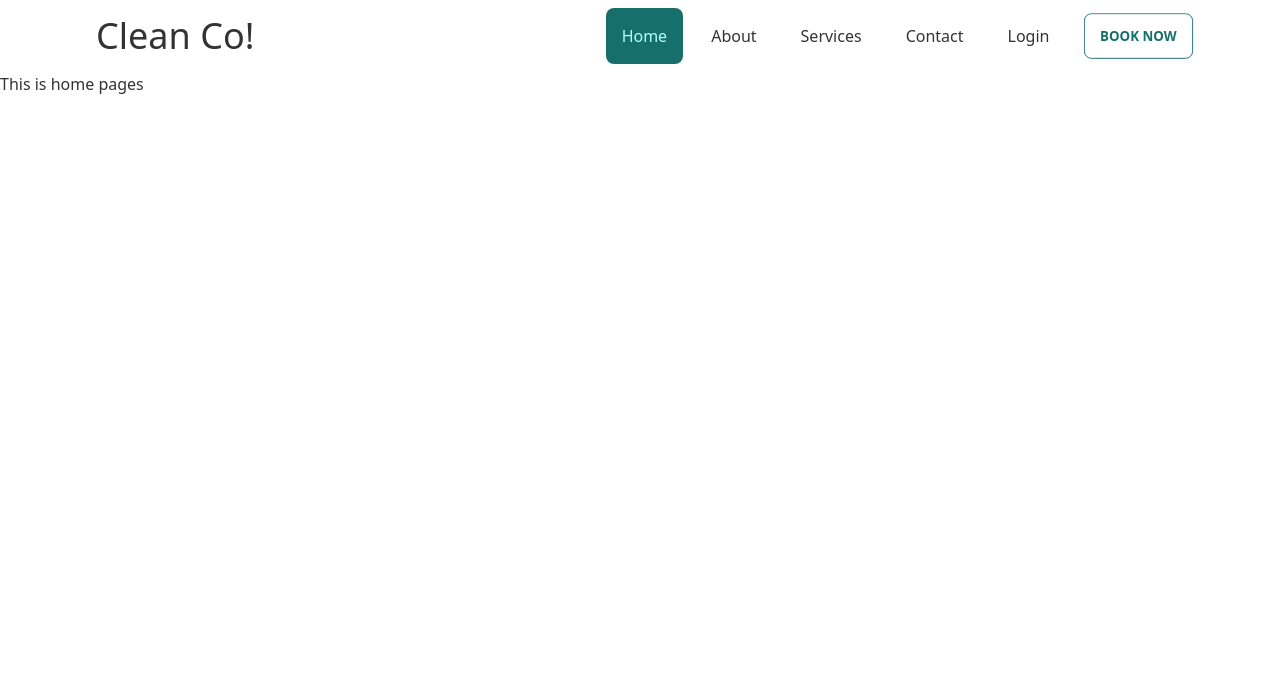
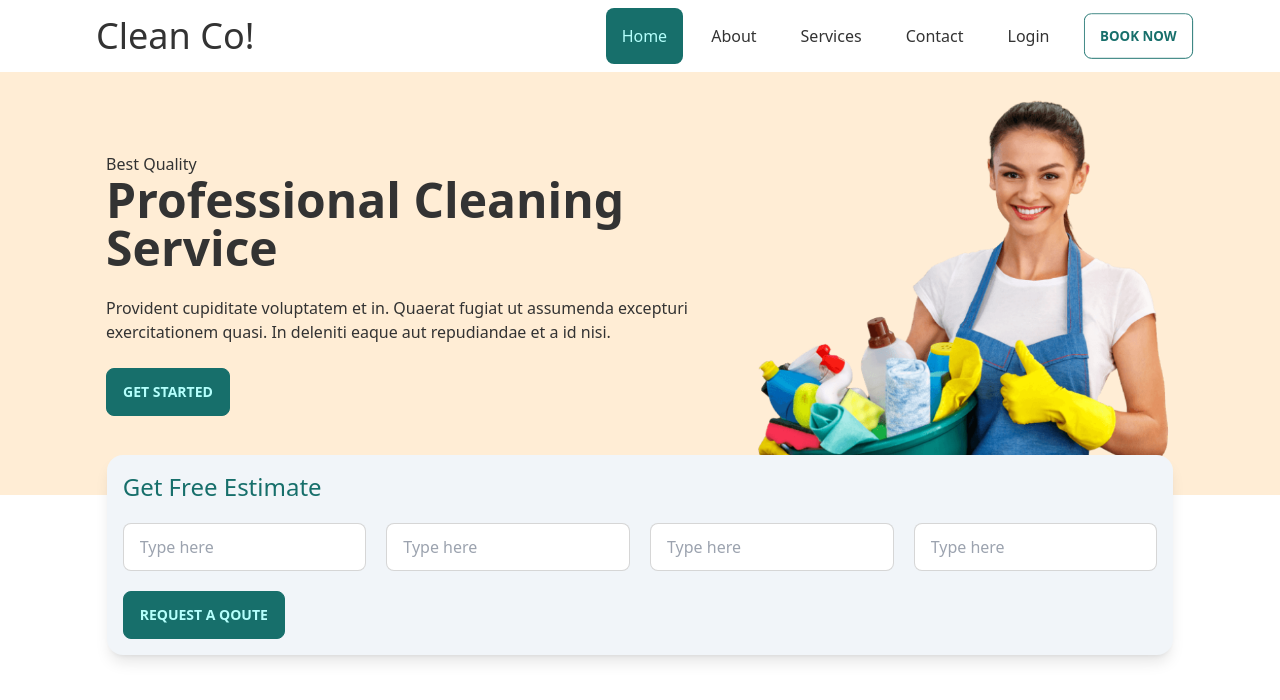
Before and after one commit to Moisur/clean-up-client, a React (Create React App) app: page / in a window 1280 px wide. Shown: the top 700 px of the page. Built offline with nearby package versions, Linux system fonts and the light colour scheme.

Commit message:
home add banner

```diff
--- a/src/App.js
+++ b/src/App.js
@@ -1,20 +1,7 @@
 import { Route, Routes } from "react-router-dom";
 import Navbar from "./components/Navbar";
-import About from "./pages/About/About";
-import Contact from "./pages/Contact/Contact";
-import Home from "./pages/Home/Home";
-import Login from "./pages/Login/Login";
-import Services from "./pages/Services/Services";
-
+import publicRoute from "./router/publicRoute";
 function App() {
-  const publicRoute=[
-    {path:'/',name:'Home',Component:Home},
-    {path:'/about',name:'About',Component:About},
-    {path:'/services',name:'Services',Component:Services},
-    {path:'/contact',name:'Contact',Component:Contact},
-    {path:'/login',name:'Login',Component:Login},
-  ]
-
   return (
     <div>
       <Navbar>
@@ -22,7 +9,6 @@ function App() {
           {
             publicRoute.map((router)=><Route key={router} path={router.path} element={<router.Component/>}/>)
           }
-
         </Routes>
       </Navbar>
     </div>
--- /dev/null
+++ b/src/components/MenuBar.js
@@ -0,0 +1,27 @@
+import React from 'react';
+import { NavLink } from 'react-router-dom';
+
+const MenuBar = ({navbarStyle,children }) => {
+    return (
+        <ul className={navbarStyle}>
+            <li>
+                <NavLink to="/" className='rounded-lg'>Home</NavLink>
+            </li>
+            <li>
+                <NavLink to="/about" className='rounded-lg'>About</NavLink>
+            </li>
+            <li>
+                <NavLink to="/services" className='rounded-lg'>Services</NavLink>
+            </li>
+            <li>
+                <NavLink to="/contact" className='rounded-lg'>Contact</NavLink>
+            </li>
+            <li>
+                <NavLink to="/login" className='rounded-lg'>Login</NavLink>
+            </li>
+            {children}
+        </ul>
+    );
+};
+
+export default MenuBar;
--- a/src/components/Navbar.js
+++ b/src/components/Navbar.js
@@ -1,40 +1,25 @@
 import React from 'react';
 import { Link, NavLink } from 'react-router-dom';
+import MenuBar from './MenuBar';
 
 const Navbar = ({ children }) => {
   return (
     <div className="drawer drawer-end">
       <input id="my-drawer-3" type="checkbox" className="drawer-toggle" />
       <div className="drawer-content flex flex-col">
-
-        <div className="w-full navbar bg-base-100 md:px-20">
+        <div className="w-full navbar bg-base-100 sticky top-0 md:px-20 z-20">
           <div className="flex-1 px-2 mx-2">
             <Link to='/' className='text-4xl'> Clean Co!</Link>
           </div>
           <div className="flex-none hidden lg:block">
-            <ul className="menu menu-horizontal gap-3">
-              <li>
-                <NavLink to="/" className='rounded-lg'>Home</NavLink>
-              </li>
-              <li>
-                <NavLink to="/about" className='rounded-lg'>About</NavLink>
-              </li>
-              <li>
-                <NavLink to="/services" className='rounded-lg'>Services</NavLink>
-              </li>
-              <li>
-                <NavLink to="/contact" className='rounded-lg'>Contact</NavLink>
-              </li>
-              <li>
-                <NavLink to="/login" className='rounded-lg'>Login</NavLink>
-              </li>
+            <MenuBar navbarStyle='menu menu-horizontal gap-3'>
               <div className="dropdown dropdown-hover dropdown-end">
                 <label tabIndex="0" className="btn m-1 btn-outline btn-primary">Book Now</label>
                 <ul tabIndex="0" className="dropdown-content menu p-2 shadow bg-base-100 rounded-box w-52">
                   <li><NavLink to="/register" className='rounded-lg'>Register</NavLink></li>
                 </ul>
               </div>
-            </ul>
+            </MenuBar>
           </div>
           <div className="flex-none lg:hidden">
             <label htmlFor="my-drawer-3" className="btn btn-square btn-ghost">
@@ -48,23 +33,7 @@ const Navbar = ({ children }) => {
       </div>
       <div className="drawer-side">
         <label htmlFor="my-drawer-3" className="drawer-overlay"></label>
-        <ul className="menu p-4 overflow-y-auto w-72 bg-base-100">
-          <li>
-            <NavLink to="/" className='rounded-lg'>Home</NavLink>
-          </li>
-          <li>
-            <NavLink to="/about" className='rounded-lg'>About</NavLink>
-          </li>
-          <li>
-            <NavLink to="/services" className='rounded-lg'>Services</NavLink>
-          </li>
-          <li>
-            <NavLink to="/contact" className='rounded-lg'>Contact</NavLink>
-          </li>
-          <li>
-            <NavLink to="/login" className='rounded-lg'>Login</NavLink>
-          </li>
-        </ul>
+          <MenuBar navbarStyle="menu p-4 overflow-y-auto w-72 bg-base-100"></MenuBar>
       </div>
     </div >
   );
--- a/src/pages/Home/Home.js
+++ b/src/pages/Home/Home.js
@@ -1,8 +1,9 @@
 import React from 'react';
+import HomeBanner from './HomeBanner';
 const Home = () => {
     return (
         <div>
-            This is home pages
+           <HomeBanner></HomeBanner>
         </div>
     );
 };
--- /dev/null
+++ b/src/pages/Home/HomeBanner.js
@@ -0,0 +1,25 @@
+import React from 'react';
+import bucketgirl from '../../assets/images/bucketgirl 1.png'
+import HomeBannerInput from './HomeBannerInput';
+const HomeBanner = () => {
+    return (
+        <div>
+            <div class="hero bg-accent  px-5 py-5 md:px-2 md:py-0">
+                <div class="hero-content px-1 py-0 flex-col lg:flex-row md:gap-16">
+                    <div>
+                        <p>Best Quality</p>
+                        <h1 class="text-5xl font-bold"> Professional Cleaning <br /> Service</h1>
+                        <p class="py-6">Provident cupiditate voluptatem et in. Quaerat fugiat ut assumenda excepturi <br /> exercitationem quasi. In deleniti eaque aut repudiandae et a id nisi.</p>
+                        <button class="btn btn-primary">Get Started</button>
+                    </div>
+                    <div className='shrink-0'>
+                        <img className='w-[422px] mx-auto' src={bucketgirl} alt='' />
+                    </div>
+                </div>
+            </div>
+            <HomeBannerInput></HomeBannerInput>
+        </div>
+    );
+};
+
+export default HomeBanner;
--- /dev/null
+++ b/src/pages/Home/HomeBannerInput.js
@@ -0,0 +1,30 @@
+import React from 'react';
+
+const HomeBannerInput = () => {
+    return (
+        <div className='shadow-lg  p-4  bg-slate-100 w-5/6 mx-auto relative rounded-2xl mt-[-40px] z-50'>
+            <h1 className='text-2xl text-primary font-medium mb-5'>Get Free Estimate</h1>
+            <div className='grid grid-cols-1 md:grid-cols-2 lg:grid-cols-4 gap-5 '>
+                <input
+                    type="text"
+                    placeholder="Type here"
+                    class="input input-bordered w-full max-w-xs" />
+                <input
+                    type="text"
+                    placeholder="Type here"
+                    class="input input-bordered w-full max-w-xs" />
+                <input
+                    type="text"
+                    placeholder="Type here"
+                    class="input input-bordered w-full max-w-xs" />
+                <input
+                    type="text"
+                    placeholder="Type here"
+                    class="input input-bordered w-full max-w-xs" />
+            </div>
+            <button className='btn btn-primary mt-5'>REQUEST A QOUTE</button>
+        </div>
+    );
+};
+
+export default HomeBannerInput;
--- /dev/null
+++ b/src/router/publicRoute.js
@@ -0,0 +1,14 @@
+import Home from "../pages/Home/Home";
+import About from "../pages/About/About";
+import Contact from "../pages/Contact/Contact";
+import Login from "../pages/Login/Login";
+import Services from "../pages/Services/Services";
+
+const publicRoute=[
+    {path:'/',name:'Home',Component:Home},
+    {path:'/about',name:'About',Component:About},
+    {path:'/services',name:'Services',Component:Services},
+    {path:'/contact',name:'Contact',Component:Contact},
+    {path:'/login',name:'Login',Component:Login},
+]
+export default publicRoute;
```
Also changed, not shown: src/assets/images/bucketgirl 1.png (added).
